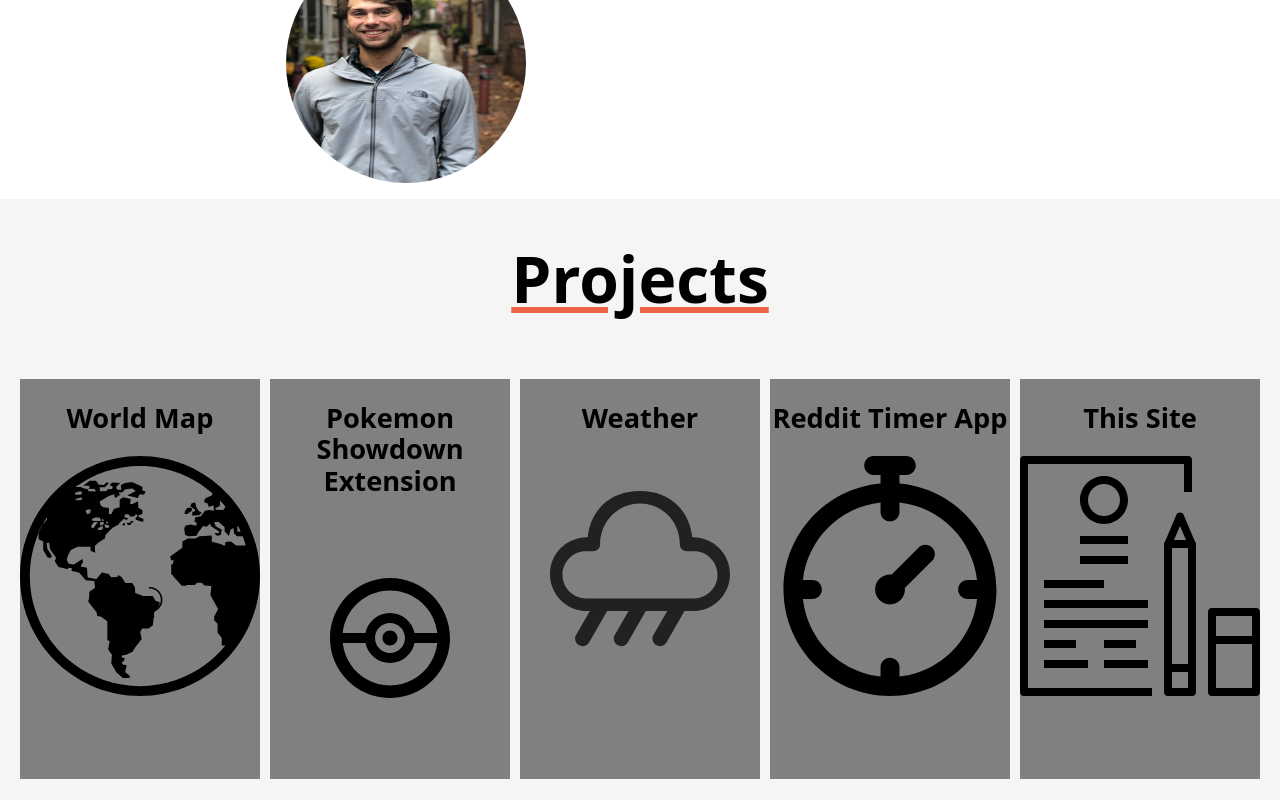
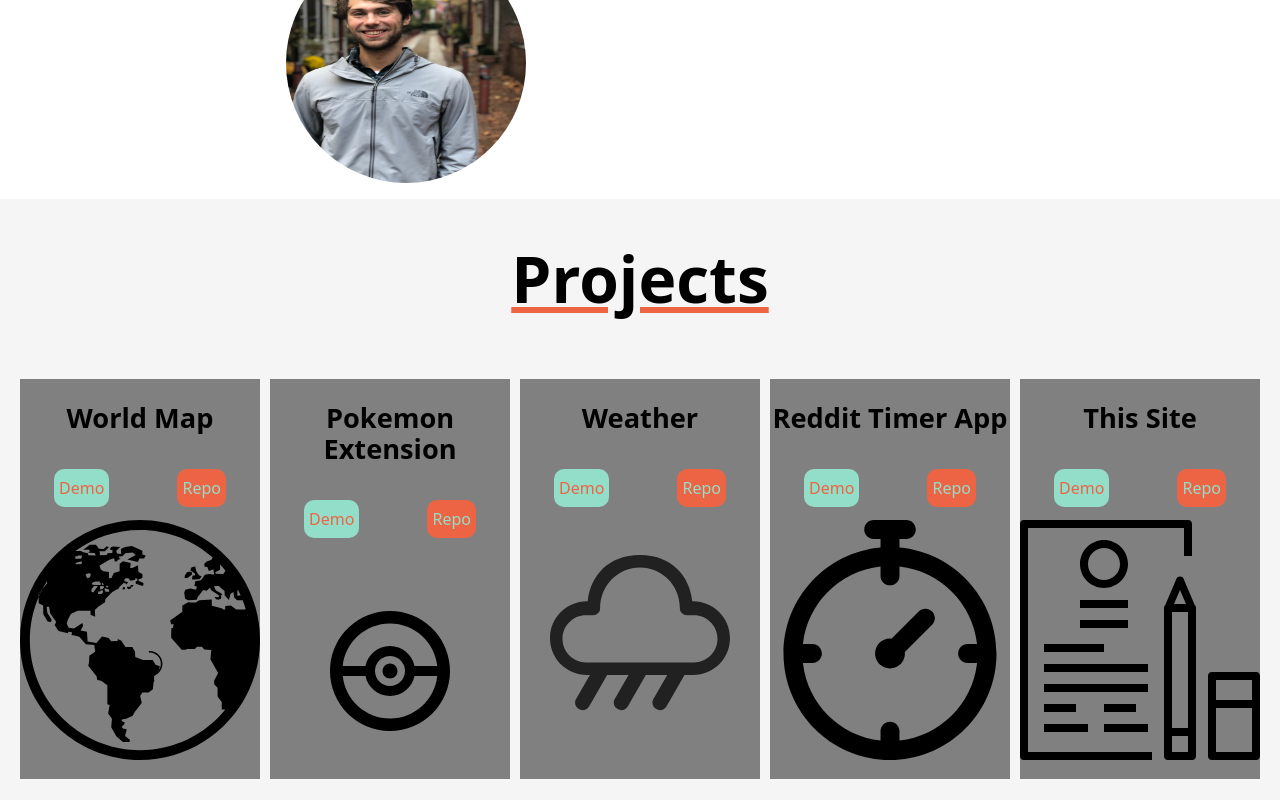
Before and after one commit to piacib/portfolio, a React (Create React App) app: page / in a window 1280 px wide. Shown: the part 1622-2422 px from the top of the page. Built offline with nearby package versions, Linux system fonts and the light colour scheme.

Commit message:
moved links to card

```diff
--- a/src/components/Projects/Projects.tsx
+++ b/src/components/Projects/Projects.tsx
@@ -27,13 +27,13 @@ const ProjectLi: React.FC<Props> = ({
     <li>
       <div className="project_container">
         <h2>{title}</h2>
-        <img className="project_image" src={src} alt={alt} />
-      </div>
-      <div className="project_hover">
         <div className="project_links">
           <a href={demoHref}>Demo</a>
           <a href={repoHref}>Repo</a>
         </div>
+        <img className="project_image" src={src} alt={alt} />
+      </div>
+      <div className="project_hover">
         <h3>Skills</h3>
         <ul className="project_skills">{children}</ul>
       </div>
@@ -59,7 +59,7 @@ const Projects = () => {
         </ProjectLi>
 
         <ProjectLi
-          title={"Pokemon Showdown Extension"}
+          title={"Pokemon Extension"}
           src={pokeball}
           alt={"pokeball"}
           demoHref={""}
```
